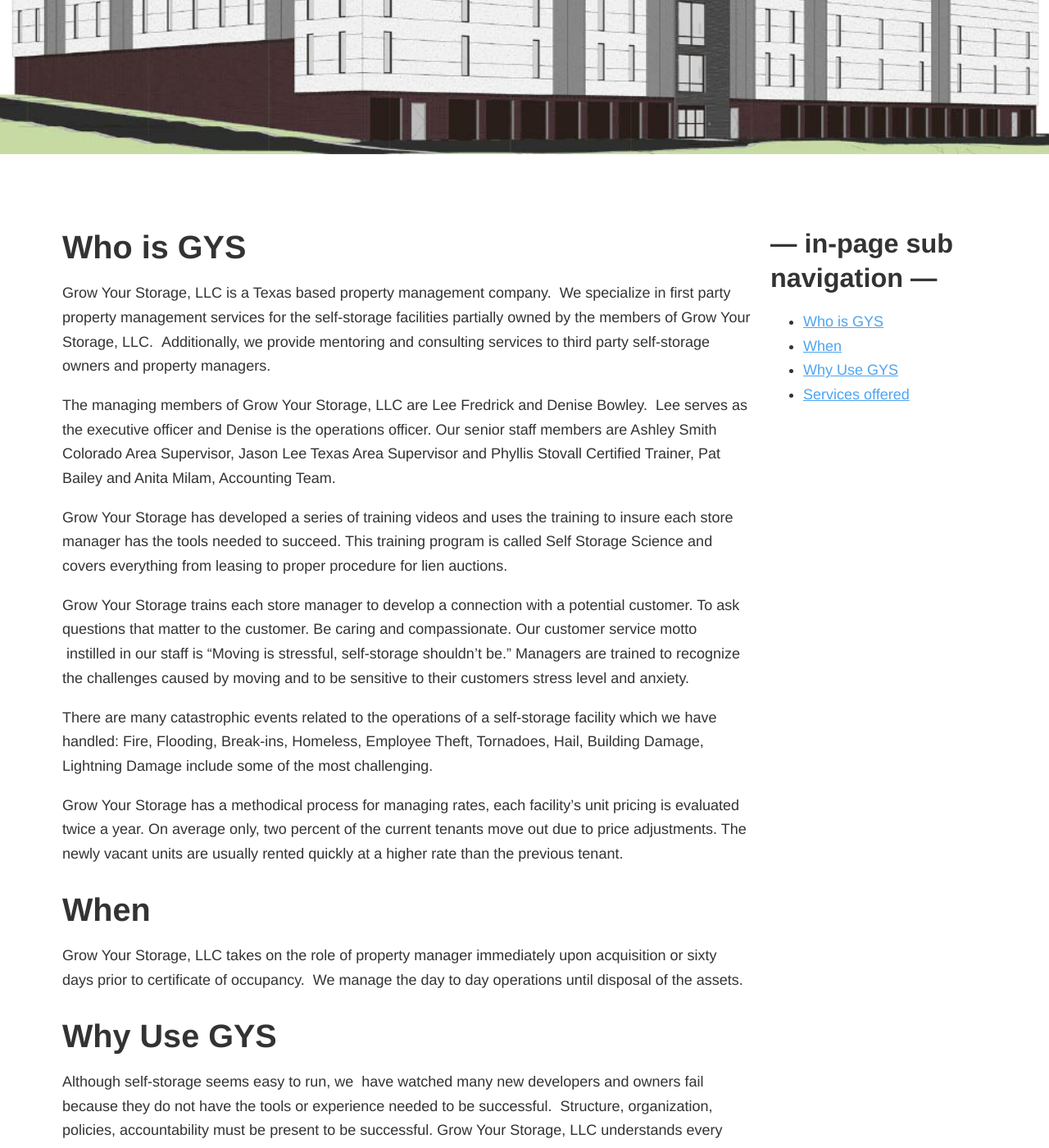
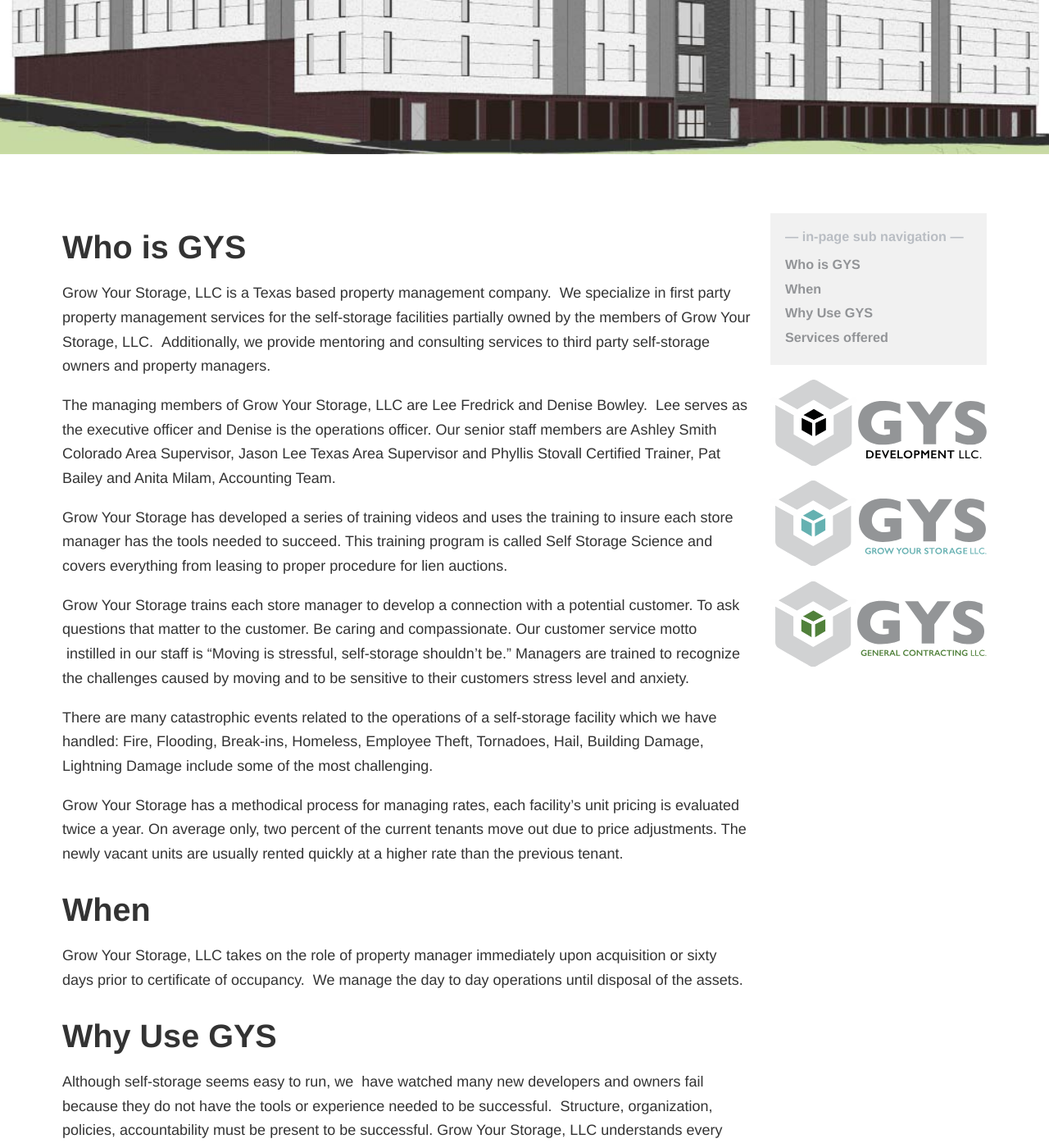
Before and after one commit to variantstudios/growyourstorage.com, a Jekyll site: the page built from development/index.md, in a window 1280 px wide and 1400 px high, scrolled down 205 px. Shown: the whole window at 82% size. Built offline with Jekyll 4.4.1, drawn with Linux system fonts in a browser that asks for light colours; cached includes are drawn as plain includes.

Commit message:
Added logos to the sidebar

```diff
--- a/_includes/sidebar.html
+++ b/_includes/sidebar.html
@@ -1,6 +1,8 @@
 <aside class="sidebar sticky">
         <div class="toc"></div>
         <div class="sidebar-logos">
-            {% for logo in page.logos %} {{}} {% endfor %}
+            <a href="/development/" class="gys-logo"><img src="/assets/images/logos/gys-dev-logo.svg" alt="GYS Development"></a>
+            <a href="/property-management/" class="gys-logo"><img src="/assets/images/logos/gys-llc-logo.svg" alt="GYS Property Management"></a>
+            <a href="/general-contracting/" class="gys-logo"><img src="/assets/images/logos/gys-gc-logo.svg" alt="GYS General Contracting"></a>
         </div>
 </aside>
--- a/assets/css/style.css
+++ b/assets/css/style.css
@@ -1284,16 +1284,47 @@
   padding: 11px 27px;
 }
 
-.sticky {
+.sidebar.sticky {
   position: -webkit-sticky;
   position: sticky;
   top: 0;
 }
-
-.sticky:before,
-.sticky:after {
+.sidebar.sticky:before, .sidebar.sticky:after {
   content: '';
   display: table;
+}
+.sidebar .toc {
+  background: #F1F1F1;
+  color: #fff;
+  padding: 1rem 1rem;
+}
+.sidebar .toc h4 {
+  font-size: .9rem;
+  color: #B9BDC3;
+  margin: 0 0 .5rem 0;
+}
+.sidebar .toc ul {
+  padding: 0;
+  margin: 0;
+}
+.sidebar .toc ul li {
+  display: block;
+}
+.sidebar .toc ul li a {
+  color: #929497;
+  text-decoration: none;
+  font-size: .9rem;
+  font-weight: 700;
+}
+.sidebar .toc ul li a:hover {
+  text-decoration: underline;
+}
+.sidebar .sidebar-logos {
+  margin: 1rem 0 0 0;
+}
+.sidebar .sidebar-logos a {
+  display: block;
+  margin: 0 0 .5rem 0;
 }
 
 .assets {
```
Also changed, not shown: assets/sass/partials/design/components/_sidebar.scss (+42 -15 lines).
